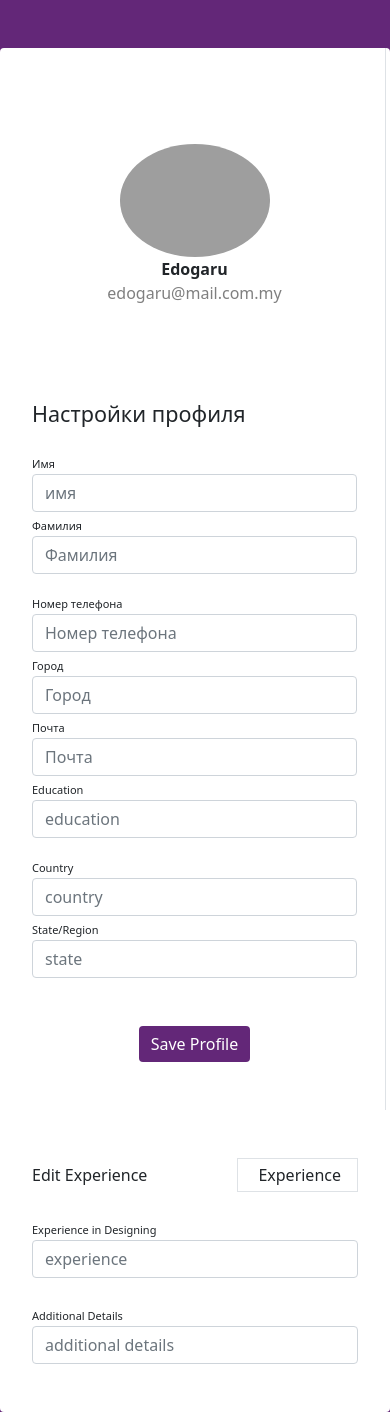
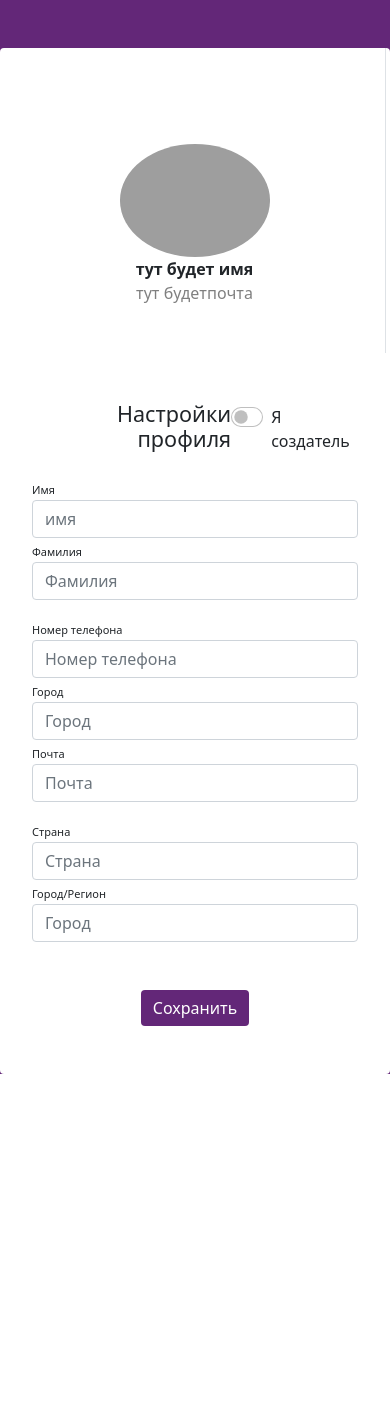
Before and after one commit to DegtyarevEvgeniy/BeFreela, a Django app: page /edit/ in a window 390 px wide. Shown: the part 56-1468 px from the top of the page. After the commit the page ends 1130 px from the top, so only its background shows below. Run offline with Django 4.2, Linux system fonts and the light colour scheme; some libraries are stand-ins or nearby versions; grey boxes are pictures that could not be loaded.

Commit message:
edit profile page

```diff
--- a/bizopt/BO/templates/edit.html
+++ b/bizopt/BO/templates/edit.html
@@ -64,52 +64,68 @@
     <div class="container rounded bg-white mt-5 mb-5">
         <div class="row">
             <div class="col-md-3 border-right">
-                <div class="d-flex flex-column align-items-center text-center p-3 py-5"><img class="rounded-circle mt-5"
-                        width="150px"
-                        src="https://st3.depositphotos.com/15648834/17930/v/600/depositphotos_179308454-stock-illustration-unknown-person-silhouette-glasses-profile.jpg"><span
-                        class="font-weight-bold">Edogaru</span><span
-                        class="text-black-50">edogaru@mail.com.my</span><span> </span></div>
+                <div class="d-flex flex-column align-items-center text-center p-3 py-5">
+                    <img class="rounded-circle mt-5" width="150px" src="https://st3.depositphotos.com/15648834/17930/v/600/depositphotos_179308454-stock-illustration-unknown-person-silhouette-glasses-profile.jpg">
+                    <span class="font-weight-bold">тут будет имя
+                    </span>
+                    <span class="text-black-50">тут будетпочта</span>
+                    <span> </span>
+                </div>
             </div>
-            <div class="col-md-5 border-right">
+            <div id="main_change" class="col-md-8">
                 <div class="p-3 py-5">
                     <div class="d-flex justify-content-between align-items-center mb-3">
                         <h4 class="text-right">Настройки профиля</h4>
+                        <div class="form-check form-switch">
+                            <label class="form-check-label" for="creatorSwitcher">Я создатель</label>
+                            <input class="form-check-input" style="margin" type="checkbox" id="creatorSwitcher" onchange="isCreator()">
+                          </div>
                     </div>
                     <div class="row mt-2">
-                        <div class="col-md-6"><label class="labels">Имя</label><input type="text" class="form-control"
-                                placeholder="имя" value=""></div>
-                        <div class="col-md-6"><label class="labels">Фамилия</label><input type="text"
-                                class="form-control" value="" placeholder="Фамилия"></div>
+                        <div class="col-md-6">
+                            <label class="labels">Имя</label>
+                            <input type="text" class="form-control" placeholder="имя" value=""></div>
+                        <div class="col-md-6">
+                            <label class="labels">Фамилия</label>
+                            <input type="text" class="form-control" value="" placeholder="Фамилия"></div>
                     </div>
                     <div class="row mt-3">
-                        <div class="col-md-12"><label class="labels">Номер телефона</label><input type="text"
-                                class="form-control" placeholder="Номер телефона" value=""></div>
-                        <div class="col-md-12"><label class="labels">Город</label><input type="text" class="form-control"
-                                placeholder="Город" value=""></div>
-                        <div class="col-md-12"><label class="labels">Почта</label><input type="text"
-                                class="form-control" placeholder="Почта" value=""></div>
-                        <div class="col-md-12"><label class="labels">Education</label><input type="text"
-                                class="form-control" placeholder="education" value=""></div>
+                        <div class="col-md-12">
+                            <label class="labels">Номер телефона</label>
+                            <input type="text" class="form-control" placeholder="Номер телефона" value=""></div>
+                        <div class="col-md-12">
+                            <label class="labels">Город</label>
+                            <input type="text" class="form-control" placeholder="Город" value=""></div>
+                        <div class="col-md-12">
+                            <label class="labels">Почта</label>
+                            <input type="text" class="form-control" placeholder="Почта" value=""></div>
                     </div>
                     <div class="row mt-3">
-                        <div class="col-md-6"><label class="labels">Country</label><input type="text"
-                                class="form-control" placeholder="country" value=""></div>
-                        <div class="col-md-6"><label class="labels">State/Region</label><input type="text"
-                                class="form-control" value="" placeholder="state"></div>
+                        <div class="col-md-6">
+                            <label class="labels">Страна</label>
+                            <input type="text" class="form-control" placeholder="Страна" value=""></div>
+                        <div class="col-md-6">
+                            <label class="labels">Город/Регион</label>
+                            <input type="text" class="form-control" value="" placeholder="Город"></div>
                     </div>
-                    <div class="mt-5 text-center"><button class="btn btn-primary profile-button" type="button">Save
-                            Profile</button></div>
+                    <div class="mt-5 text-center">
+                        <button class="btn btn-primary profile-button" type="submit">Сохранить</button>
+                    </div>
                 </div>
             </div>
-            <div class="col-md-4">
+            <div class="col-md-4" style="display: none;" id="creator">
                 <div class="p-3 py-5">
-                    <div class="d-flex justify-content-between align-items-center experience"><span>Edit
-                            Experience</span><span class="border px-3 p-1 add-experience"><i
-                                class="fa fa-plus"></i>&nbsp;Experience</span></div><br>
-                    <div class="col-md-12"><label class="labels">Experience in Designing</label><input type="text"
-                            class="form-control" placeholder="experience" value=""></div> <br>
-                    <div class="col-md-12"><label class="labels">Additional Details</label><input type="text"
-                            class="form-control" placeholder="additional details" value=""></div>
+                    <div class="d-flex justify-content-between align-items-center experience">
+                        <span>Настройки создателя</span>
+                        <button class="btn btn-outline-success border rounded px-3 p-1" type="submit">
+                            Сохранить
+                        </button>
+                    </div>
+                    <br>
+                    <div class="col-md-12">
+                        <label class="labels">Сфера деятельности</label>
+                        <input type="text" class="form-control" placeholder="" value="">
+                    </div>
                 </div>
             </div>
         </div>
@@ -122,6 +138,17 @@
     <script type='text/javascript' src=''></script>
     <script type='text/Javascript'></script>
 </body>
+<script>
+    function isCreator(){
 
+        if (!document.getElementById('creatorSwitcher').checked){
+            document.getElementById('creator').style.display = 'none';
+            document.getElementById('main_change').className = ('col-md-8');
+        } else{
+            document.getElementById('main_change').className = ('col-md-5 border-right');
+            document.getElementById('creator').style.display = 'inline-block';
+        }
+    }
+</script
 </html>
 {% endblock %}
--- a/bizopt/BO/views.py
+++ b/bizopt/BO/views.py
@@ -16,7 +16,7 @@ def gen_menu():
         {'position': 'out', 'link': '', 'text': 'Профиль'},
         {'position': 'in', 'link': '', 'text': 'Ваши задачи'},
         {'position': 'in', 'link': '', 'text': 'Заказы'},
-        {'position': 'in', 'link': '', 'text': 'Настройки профиля'},
+        {'position': 'in', 'link': 'edit/', 'text': 'Настройки профиля'},
         {'position': 'in', 'link': '', 'text': 'Криейтерам'},
         {'position': 'in', 'link': '', 'text': 'Выйти'},
     ]
```
